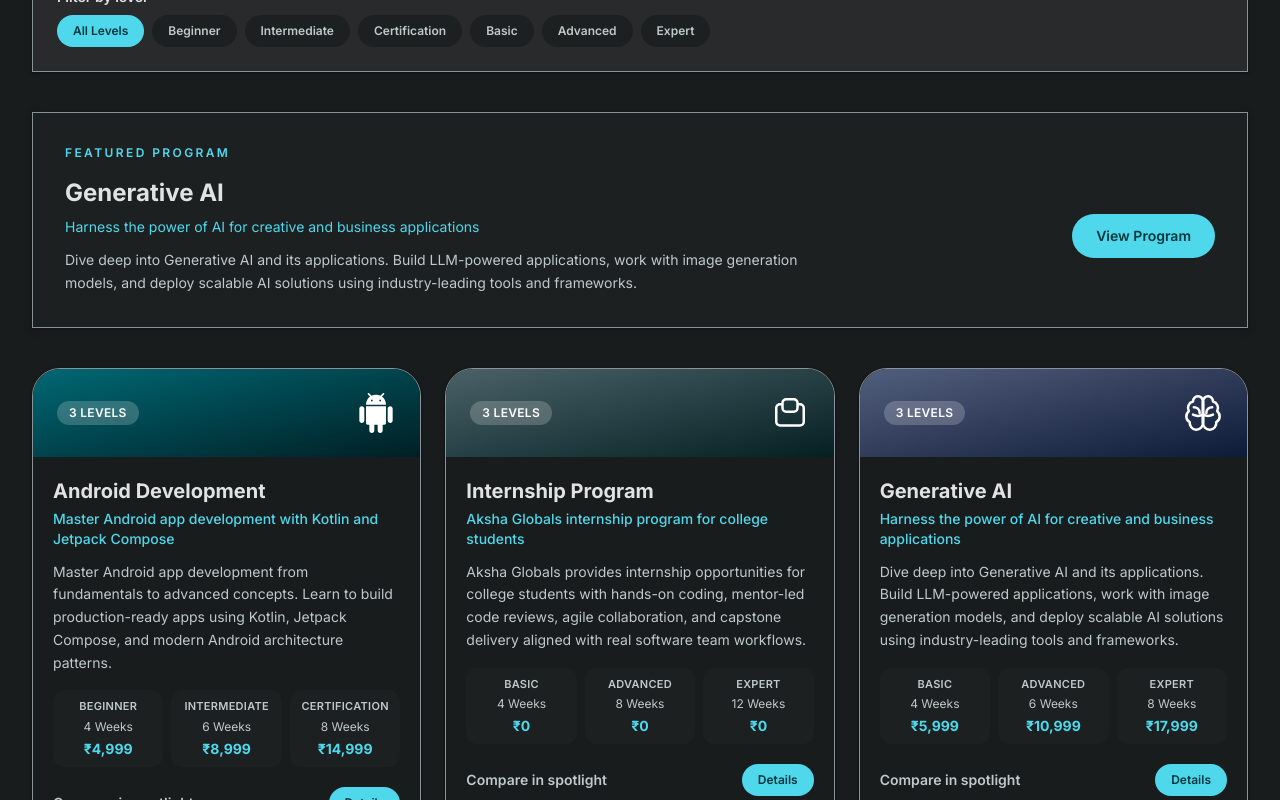
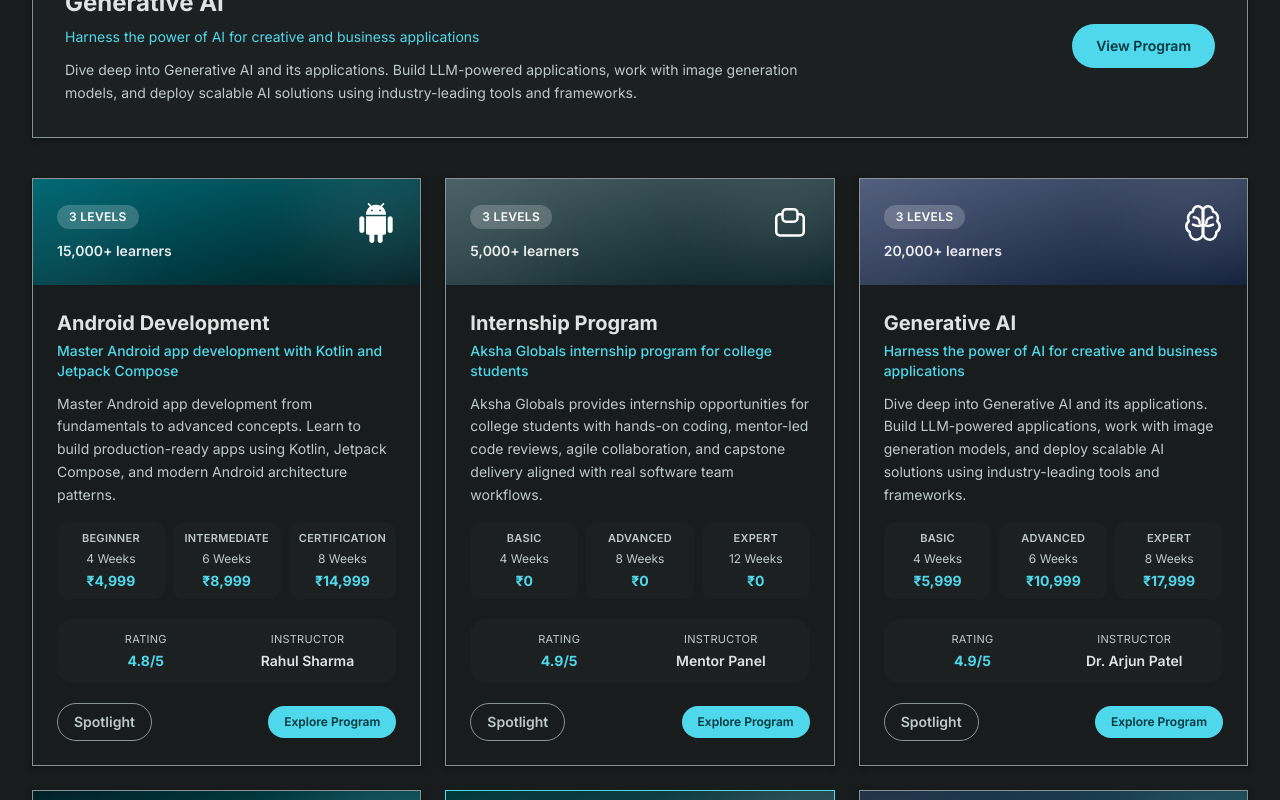
Before and after one commit to koteswaradk/AkshaGlobals-website, a React (Vite) app: page /#/training in a window 1280 px wide. Shown: the part 660-1460 px from the top of the page. Built offline with nearby package versions, Linux system fonts and the light colour scheme.

Commit message:
Remove level filter and refresh training cards
Co-authored-by: koteswaradk <17243959+koteswaradk@users.noreply.github.com>

```diff
--- a/src/pages/Training.tsx
+++ b/src/pages/Training.tsx
@@ -1,4 +1,4 @@
-import { useEffect, useMemo, useState } from 'react'
+import { useState } from 'react'
 import { Link } from 'react-router-dom'
 import { courses, getDefaultSelectedCourseId } from '../data/courses'
 import SEO from '../components/SEO'
@@ -50,35 +50,10 @@ function parseStudents(value: string) {
 }
 
 export default function Training() {
-  const [activeLevel, setActiveLevel] = useState<string>('All Levels')
   const [selectedCourse, setSelectedCourse] = useState<string | null>(getDefaultSelectedCourseId(courses))
 
-  const allLevels = useMemo(
-    () => ['All Levels', ...new Set(courses.flatMap(course => course.levels.map(level => level.name)))],
-    []
-  )
-
-  const filteredCourses = useMemo(() => {
-    return courses.filter(course => {
-      const matchesLevel = activeLevel === 'All Levels' || course.levels.some(level => level.name === activeLevel)
-
-      return matchesLevel
-    })
-  }, [activeLevel])
-
-  useEffect(() => {
-    if (!filteredCourses.length) {
-      setSelectedCourse(null)
-      return
-    }
-
-    if (!selectedCourse || !filteredCourses.some(course => course.id === selectedCourse)) {
-      setSelectedCourse(filteredCourses[0].id)
-    }
-  }, [filteredCourses, selectedCourse])
-
-  const selectedCourseData = filteredCourses.find(course => course.id === selectedCourse) ?? filteredCourses[0] ?? null
-  const featuredCourse = filteredCourses.find(course => course.featured) ?? filteredCourses[0] ?? null
+  const selectedCourseData = courses.find(course => course.id === selectedCourse) ?? courses[0] ?? null
+  const featuredCourse = courses.find(course => course.featured) ?? courses[0] ?? null
   const averageRating = courses.reduce((sum, course) => sum + course.rating, 0) / courses.length
   const totalLearners = courses.reduce((sum, course) => sum + parseStudents(course.students), 0)
 
@@ -116,39 +91,11 @@ export default function Training() {
         </div>
       </section>
 
-      <section className="mx-auto max-w-7xl px-4 py-10 sm:px-6 lg:px-8">
-        <div className="rounded-m3-2xl border border-m3-outline-variant bg-m3-surface-container-lowest p-5 shadow-m3-1 dark:border-m3-dark-outline dark:bg-m3-dark-surface-container-high sm:p-6">
-          <div>
-            <div>
-              <p className="mb-2 text-sm font-semibold text-m3-on-surface dark:text-m3-dark-on-surface">Filter by level</p>
-              <div className="flex flex-wrap gap-2">
-                {allLevels.map(level => (
-                  <button
-                    key={level}
-                    type="button"
-                    onClick={() => setActiveLevel(level)}
-                    className={`rounded-full px-4 py-2 text-xs font-semibold transition ${
-                      activeLevel === level
-                        ? 'bg-m3-primary text-m3-on-primary dark:bg-m3-dark-primary dark:text-m3-dark-on-primary'
-                        : 'bg-m3-surface-container text-m3-on-surface-variant hover:bg-m3-surface-container-high dark:bg-m3-dark-surface-container dark:text-m3-dark-on-surface-variant'
-                    }`}
-                  >
-                    {level}
-                  </button>
-                ))}
-              </div>
-            </div>
-          </div>
-        </div>
-      </section>
-
       <section className="mx-auto max-w-7xl px-4 pb-16 sm:px-6 lg:px-8">
-        {!filteredCourses.length ? (
+        {!courses.length ? (
           <div className="rounded-m3-xl border border-dashed border-m3-outline p-10 text-center dark:border-m3-dark-outline">
             <h2 className="text-xl font-bold text-m3-on-surface dark:text-m3-dark-on-surface">No programs found</h2>
-            <p className="mt-2 text-sm text-m3-on-surface-variant dark:text-m3-dark-on-surface-variant">
-              Try a different level filter.
-            </p>
+            <p className="mt-2 text-sm text-m3-on-surface-variant dark:text-m3-dark-on-surface-variant">Please check back soon.</p>
           </div>
         ) : (
           <>
@@ -174,27 +121,34 @@ export default function Training() {
             )}
 
             <div className="grid grid-cols-1 gap-6 md:grid-cols-2 xl:grid-cols-3">
-              {filteredCourses.map(course => {
+              {courses.map(course => {
                 const isSelected = selectedCourseData?.id === course.id
                 return (
                   <article
                     key={course.id}
-                    className={`group flex h-full flex-col overflow-hidden rounded-m3-xl border transition-all duration-300 ${
+                    className={`group relative flex h-full flex-col overflow-hidden rounded-m3-2xl border transition-all duration-300 ${
                       isSelected
-                        ? 'border-m3-primary shadow-m3-3 dark:border-m3-dark-primary'
-                        : 'border-m3-outline-variant shadow-m3-1 hover:-translate-y-1 hover:shadow-m3-3 dark:border-m3-dark-outline'
+                        ? 'border-m3-primary shadow-m3-4 dark:border-m3-dark-primary'
+                        : 'border-m3-outline-variant shadow-m3-2 hover:-translate-y-1 hover:shadow-m3-4 dark:border-m3-dark-outline'
                     }`}
                   >
-                    <div className={`bg-gradient-to-br ${course.color} p-6`}>
-                      <div className="flex items-center justify-between">
-                        <span className="inline-flex rounded-full bg-white/20 px-3 py-1 text-xs font-semibold uppercase tracking-wide text-white">
-                          {course.levels.length} Levels
-                        </span>
+                    <div className={`relative overflow-hidden bg-gradient-to-br ${course.color} p-6`}>
+                      <div className="pointer-events-none absolute inset-0 opacity-40">
+                        <div className="absolute -right-12 -top-12 h-40 w-40 rounded-full bg-white/20 blur-2xl" />
+                        <div className="absolute -bottom-12 -left-8 h-32 w-32 rounded-full bg-white/10 blur-2xl" />
+                      </div>
+                      <div className="relative flex items-start justify-between">
+                        <div>
+                          <span className="inline-flex rounded-full bg-white/20 px-3 py-1 text-xs font-semibold uppercase tracking-wide text-white">
+                            {course.levels.length} Levels
+                          </span>
+                          <div className="mt-3 text-sm font-semibold text-white/90">{course.students} learners</div>
+                        </div>
                         {courseIcons[course.id] ?? <span className="text-3xl">{course.icon}</span>}
                       </div>
                     </div>
 
-                    <div className="flex flex-1 flex-col p-5">
+                    <div className="flex flex-1 flex-col p-6">
                       <h3 className="text-xl font-bold text-m3-on-surface dark:text-m3-dark-on-surface">{course.name}</h3>
                       <p className="mt-1 text-sm font-medium text-m3-primary dark:text-m3-dark-primary">{course.tagline}</p>
                       <p className="mt-3 text-sm leading-relaxed text-m3-on-surface-variant dark:text-m3-dark-on-surface-variant">
@@ -213,19 +167,30 @@ export default function Training() {
                         ))}
                       </div>
 
+                      <div className="mt-5 grid grid-cols-2 gap-2 rounded-m3-lg bg-m3-surface-container p-3 text-center dark:bg-m3-dark-surface-container">
+                        <div>
+                          <div className="text-[11px] uppercase tracking-wide text-m3-on-surface-variant dark:text-m3-dark-on-surface-variant">Rating</div>
+                          <div className="mt-1 text-sm font-bold text-m3-primary dark:text-m3-dark-primary">{course.rating.toFixed(1)}/5</div>
+                        </div>
+                        <div>
+                          <div className="text-[11px] uppercase tracking-wide text-m3-on-surface-variant dark:text-m3-dark-on-surface-variant">Instructor</div>
+                          <div className="mt-1 truncate text-sm font-semibold text-m3-on-surface dark:text-m3-dark-on-surface">{course.instructor}</div>
+                        </div>
+                      </div>
+
                       <div className="mt-5 flex items-center justify-between gap-3">
                         <button
                           type="button"
                           onClick={() => setSelectedCourse(course.id)}
-                          className="text-sm font-semibold text-m3-on-surface-variant underline-offset-4 transition hover:underline dark:text-m3-dark-on-surface-variant"
+                          className="rounded-full border border-m3-outline-variant px-4 py-2 text-sm font-semibold text-m3-on-surface-variant transition hover:bg-m3-surface-container dark:border-m3-dark-outline dark:text-m3-dark-on-surface-variant dark:hover:bg-m3-dark-surface-container"
                         >
-                          Compare in spotlight
+                          Spotlight
                         </button>
                         <Link
                           to={`/training/${course.id}`}
-                          className="inline-flex items-center rounded-full bg-m3-primary px-4 py-2 text-xs font-semibold text-m3-on-primary transition hover:bg-m3-primary/90 dark:bg-m3-dark-primary dark:text-m3-dark-on-primary"
+                          className="inline-flex items-center rounded-full bg-m3-primary px-4 py-2 text-xs font-semibold text-m3-on-primary transition hover:scale-[1.02] hover:bg-m3-primary/90 dark:bg-m3-dark-primary dark:text-m3-dark-on-primary"
                         >
-                          Details
+                          Explore Program
                         </Link>
                       </div>
                     </div>
```
